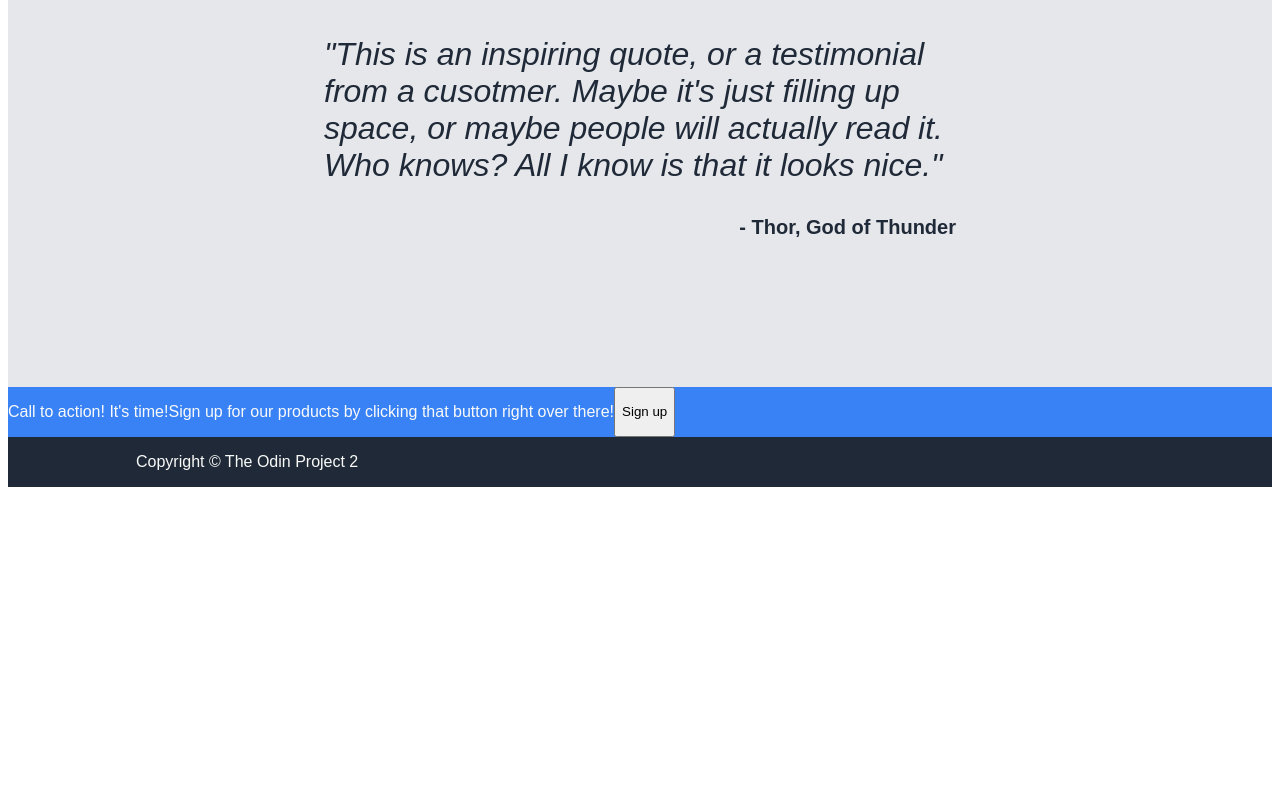
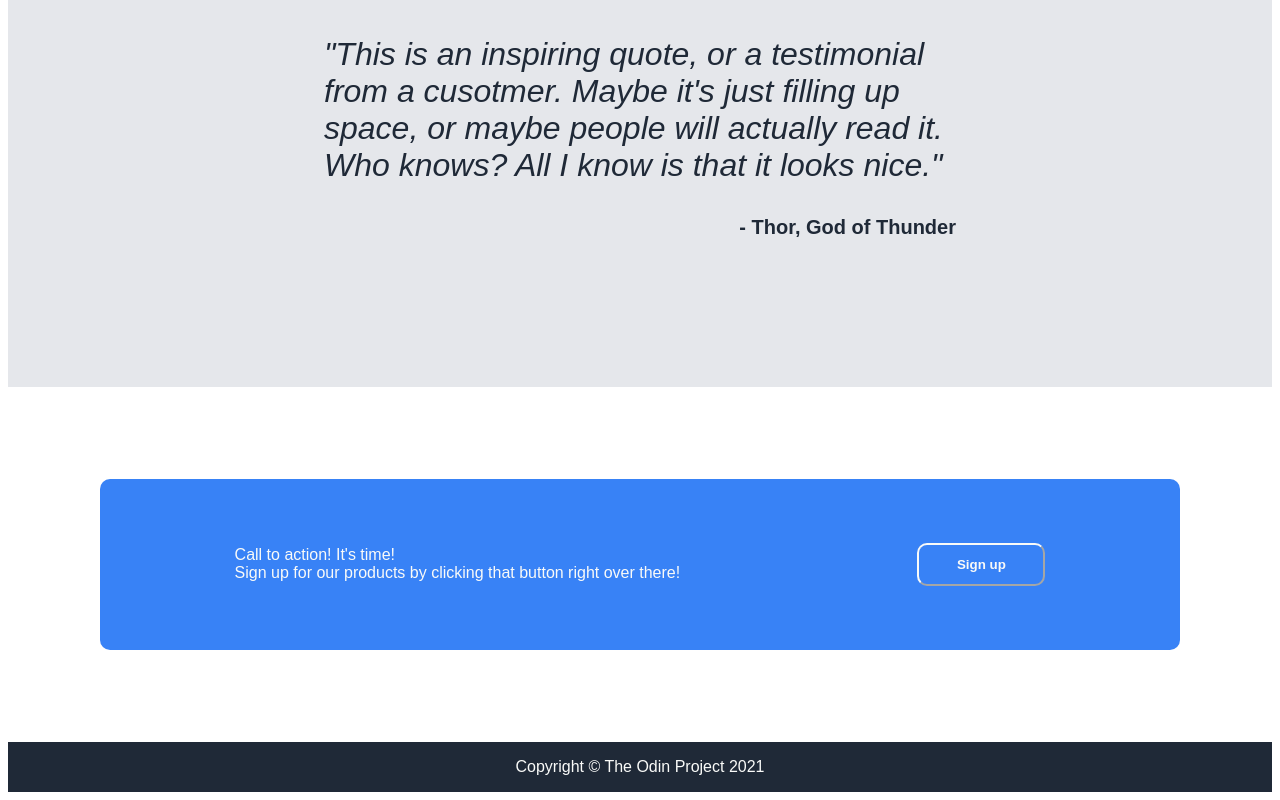
Before and after one commit to jakequi/flex-landing, a plain HTML site: page index.html in a window 1280 px wide. Shown: the part 1129-1929 px from the top of the page. Before the commit the page ends 1624 px from the top, so only its background shows below. Drawn offline with Linux system fonts and the light colour scheme; a web font is replaced by a local one.

Commit message:
Finished quote and footer, website complete

```diff
--- a/index.html
+++ b/index.html
@@ -53,13 +53,17 @@
             <p class="quote-author">- Thor, God of Thunder</p>
         </div>
         <div class="action-container">
-            <p>Call to action! It's time!</p>
-            <p>Sign up for our products by clicking that button right over there!</p>
-            <button>Sign up</button>
+            <div class="action-text">
+                <p class="action-call">Call to action! It's time!</p>
+                <p class="action-subtext">Sign up for our products by clicking that button right over there!</p>
+            </div>
+            <div class="action-button">
+                <button>Sign up</button>
+            </div>
         </div>
     </div>
     <div class="footer">
-        <p>Copyright © The Odin Project 2</p>
+        <p>Copyright © The Odin Project 2021</p>
     </div>
 </body>
 </html>
--- a/styles.css
+++ b/styles.css
@@ -10,9 +10,12 @@ a {
 }
 
 h2 {
+    display: flex;
+    justify-content: center;
     text-align: center;
     padding-left: 256px;
     padding-right: 256px;
+    min-width: 50%
 }
 
 .header, .footer {
@@ -64,7 +67,7 @@ h2 {
     background-color: #3882F6;
     color: #F9FAF8;
     padding: 8px;
-    border-radius: 15%;
+    border-radius: 25px;
     font-weight: 700;
     width: 100px;
 }
@@ -90,6 +93,7 @@ h2 {
     padding-top: 16px;
     padding-left: 15%;
     padding-right: 15%;
+    min-width: 50%
 }
 
 .image-card p {
@@ -109,7 +113,7 @@ h2 {
     width: 192px;
     outline: solid;
     outline-color:#3882F6;
-    border-radius: 15%;
+    border-radius: 25px;
 }
 
 .quote-container {
@@ -138,10 +142,46 @@ h2 {
 
 .action-container {
     display: flex;
+    justify-content: space-around;
+    align-items: center;
     background-color: #3882F6;
     color: #F9FAF8;
+    border-radius: 10px;
+    margin: 92px;
+    padding-top: 64px;
+    padding-bottom: 64px;
+    padding-left: 32px;
+    padding-right: 32px;
+    gap: 32px;
+}
+
+.action-text {
+    display: flex;
+    flex-direction: column;
+}
+
+.action-call {
+    font-weight: 500;
+    margin: 0;
+}
+
+.action-subtext {
+    margin: 0;
+}
+
+.action-container button {
+    background-color: #3882F6;
+    color: #F9FAF8;
+    border-color: #F9FAF8;
+    padding: 12px;
+    border-radius: 10px;
+    font-weight: 700;
+    width: 128px;
 }
 
 .footer {
+    display: flex;
     margin-top: auto;
+    justify-content: center;
+    align-items: center;
 }
```
